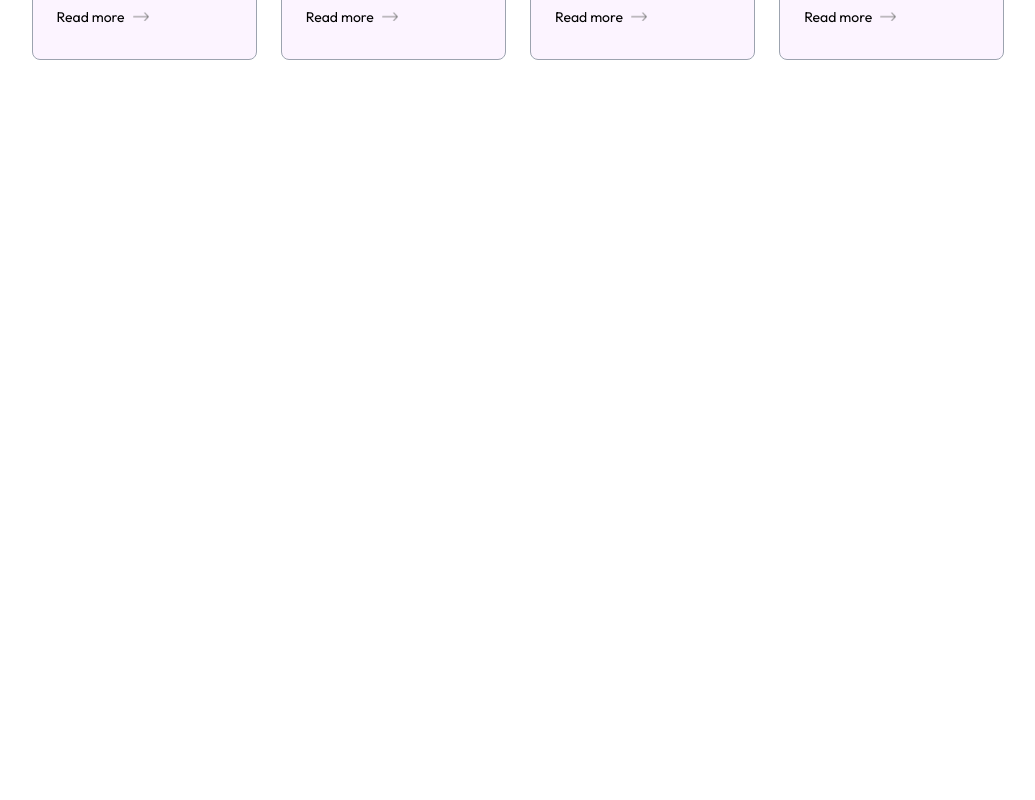
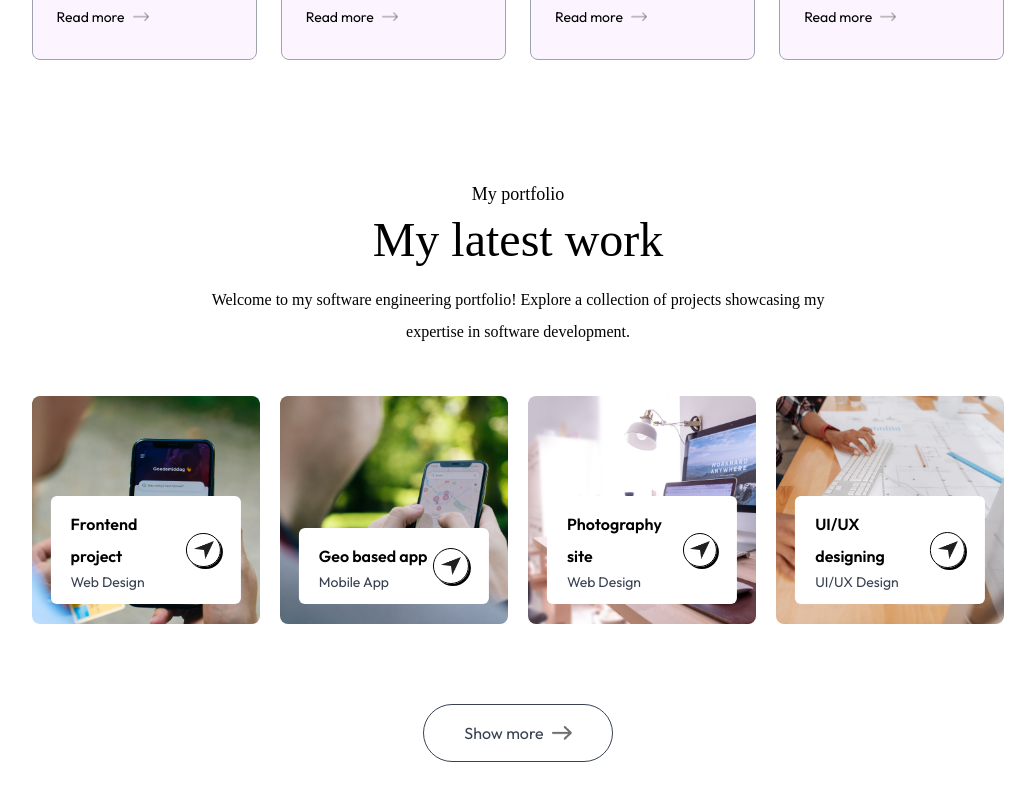
Before and after one commit to LewisJassy/MyPortfolio, a Next.js app in the folder portfolio/: page / in a window 1280 px wide. Shown: the part 2139-2939 px from the top of the page, without its empty margins (122-1157 px from the left). Before the commit the page ends 2279 px from the top, so only its background shows below. Built offline with nearby package versions, Linux system fonts and the light colour scheme; a web font is replaced by a local one.

Commit message:
feat: add Work component to display portfolio projects and enhance user engagement

```diff
--- /dev/null
+++ b/portfolio/app/components/Work.jsx
@@ -0,0 +1,41 @@
+import React from 'react'
+import { workData, assets } from '@/assets/assets'
+import Image from 'next/image'
+
+const Work = () => {
+  return (
+    <div id='work' className='w-full px-[12%] py-10 scroll-mt-20'>
+      <h4 className='text-center mb-2 text-lg font-Ovo'>My portfolio</h4>
+      <h2 className='text-center text-5xl font-Ovo'>My latest work</h2>
+
+        <p className='text-center max-w-2xl mx-auto mt-5 mb-12 font-Ovo'>
+            Welcome to my software engineering portfolio! Explore a collection of projects showcasing my expertise in software development.
+        </p>
+
+    <div className='grid grid-cols-auto my-10 gap-5'>
+        {workData.map((project, index)=>(
+            <div key={index} style={{backgroundImage: `url(${project.bgImage})`}}
+            className='aspect-square bg-no-repeat bg-cover bg-center rounded-lg relative cursor-pointer group'>
+
+                <div className='bg-white w-10/12 rounded-md absolute bottom-5 left-1/2 -translate-x-1/2 py-3 px-5 flex items-center  justify-between duration-500 group-hover:bottom-7'>
+                    <div>
+                        <h2 className='font-semibold'>{project.title}</h2>
+                        <p className='text-sm text-gray-700'>{project.description}</p>
+                    </div>
+
+                    <div className='border rounded-full border-black w-9 aspect-square flex items-center justify-center shadow-[2px_2px_0_#000] group-hover:bg-lime-300 transition'>
+                        <Image src={assets.send_icon} alt='send icon' className='w-5'/>
+                    </div>
+                </div>
+            </div>
+        ))}
+    </div>
+
+    <a href="" className='w-max flex items-center justify-center gap-2 text-gray-700 border-[0.5px] border-gray-700 rounded-full py-3 px-10 mx-auto my-20 hover:bg-lightHover duration-500'>
+        Show more <Image src={assets.right_arrow_bold} alt='right_arrow' className='w-5'/>
+    </a>
+    </div>
+  )
+}
+
+export default Work
--- a/portfolio/app/page.js
+++ b/portfolio/app/page.js
@@ -3,6 +3,7 @@
 import Header from "./components/Header";
 import About from "./components/About";
 import Services from "./components/Services";
+import Work from "./components/Work";
 
 export default function Home() {
   return (
@@ -11,6 +12,7 @@
     <Header />
     <About />
     <Services />
+    <Work />
     </>
   );
 }
```
